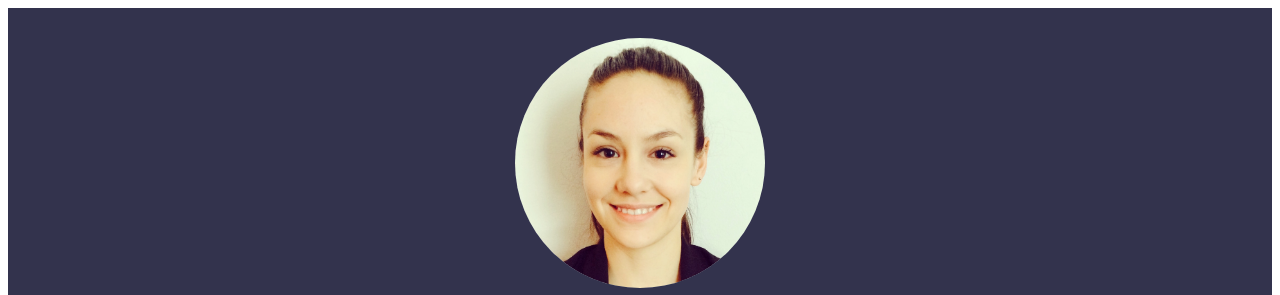
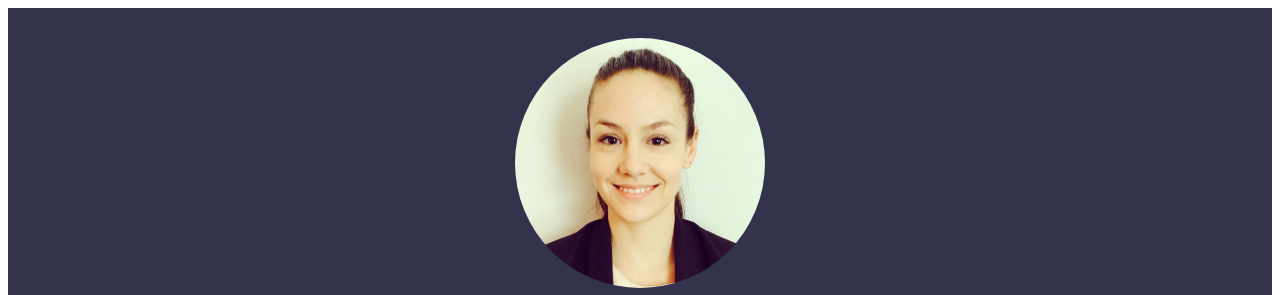
Before and after one commit to mariegodon/mariegodon.github.io, a plain HTML site: page index.html in a window 1280 px wide. Shown: the top 295 px of the page. Drawn offline with Linux system fonts and the light colour scheme.

Commit message:
Updated personal image, added icon

```diff
--- a/index.html
+++ b/index.html
@@ -5,13 +5,14 @@
     <link type="text/css" rel="stylesheet" href="stylesheet.css" />
     <link href='https://fonts.googleapis.com/css?family=Lobster' rel='stylesheet' type='text/css' />
     <link href='https://fonts.googleapis.com/css?family=Alegreya+Sans+SC' rel='stylesheet' type='text/css' />
+    <link rel="icon" href="images/marie.jpg"/>
     <title>Marie Godon | Resume</title>
 </head>
 
 <body>
     <header>
         <div style="height: 30px"></div>
-        <img src="images/marieround.jpg" id="photo"/>
+        <img src="images/marie.jpg" id="photo"/>
         <h1>Marie Godon</h1>
         <p id="tagline">Web development student at DecodeMTL, Mechanical Engineering graduate</p>
     </header>
```
Also changed, not shown: images/marie.jpg (added), images/marieround.jpg (deleted).
